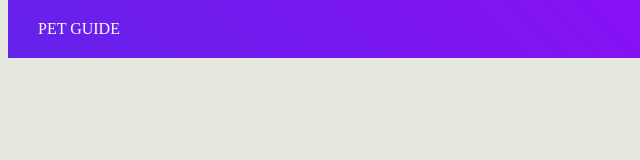
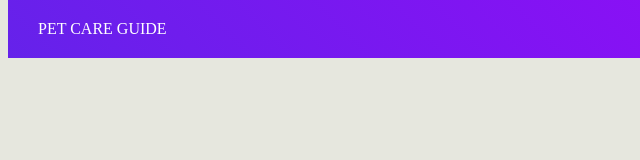
Before and after one commit to Vishnumrvs/pet-maintain, a website: page public/header.html in a window 1280 px wide. Shown: the full height of the page, 0-640 px from the left. Drawn offline with Linux system fonts and the light colour scheme.

Commit message:
Update header.html

```diff
--- a/public/header.html
+++ b/public/header.html
@@ -7,7 +7,7 @@
 <body>
 
   <nav>
-    <a href="home.html">PET GUIDE</a>
+    <a href="home.html">PET CARE GUIDE</a>
       <div>
         <a href="home.html" target="_top">HOME</a>
         <a href="chat.html" target="_top">CHAT</a>
```
